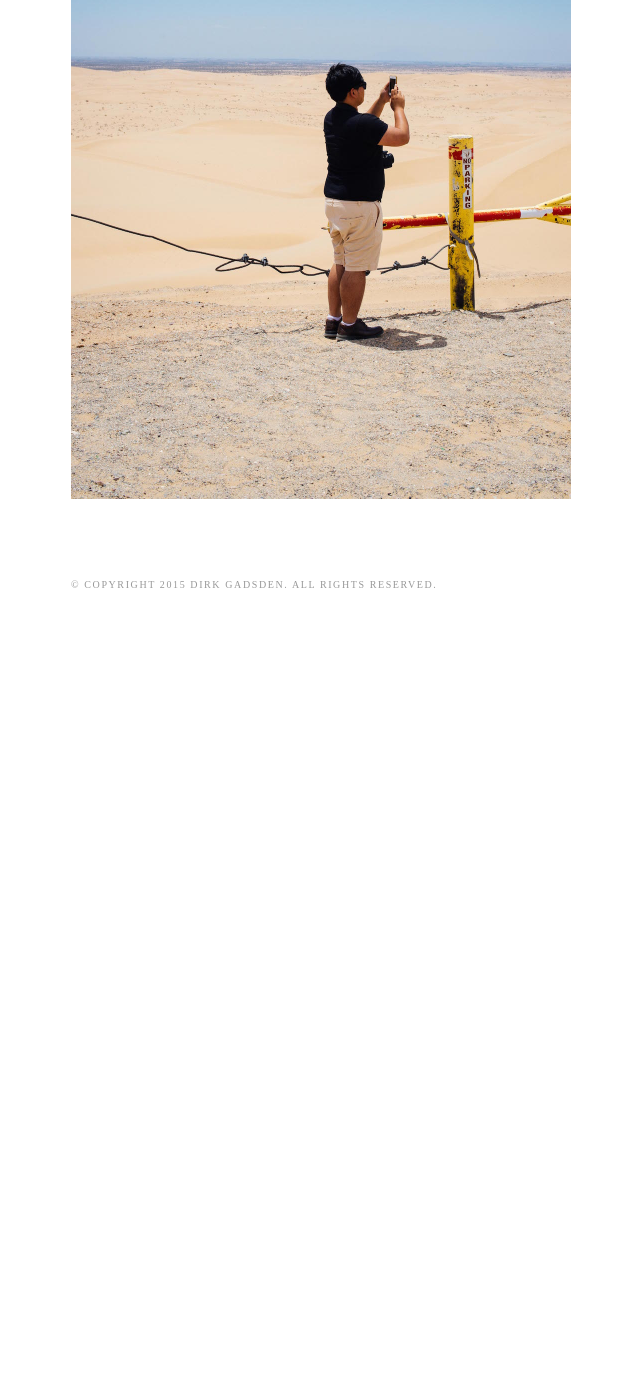
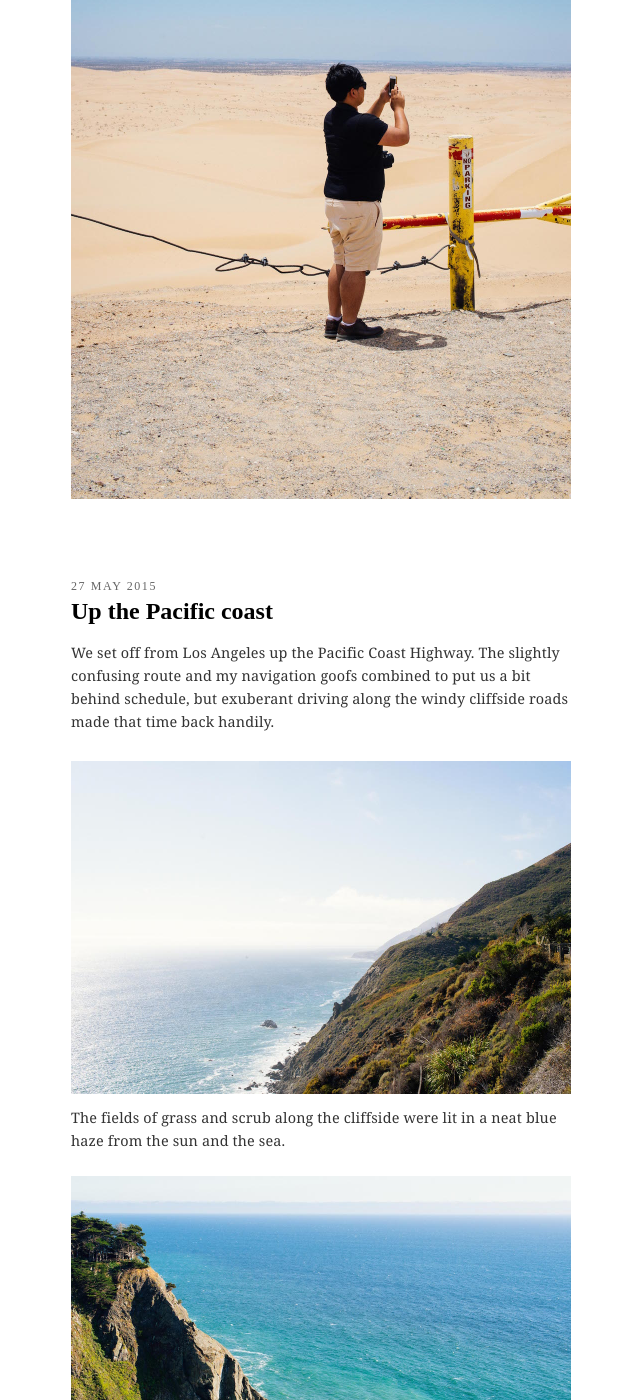
Before and after one commit to dirk/dirk.to, a Jekyll site: the page built from 2015/journey-west.html, in a window 1280 px wide and 1400 px high, scrolled down 17950 px. Shown: the whole window, without its empty margins (319-959 px from the left). Built offline with Jekyll 4.4.1, drawn with Linux system fonts in a browser that asks for light colours; Markdown is read by kramdown in place of the engine named in the settings; comment, search, counter and statistics services are not loaded; before the commit the page ends 18580 px from its top, so only the background shows below that; some of the changed text lies outside the part shown.

Commit message:
Add entry for 27 May 2015

```diff
--- a/2015/journey-west.html
+++ b/2015/journey-west.html
@@ -215,6 +215,34 @@ title: The journey west
           <p class="jw-photo"><img src="images/26-dunes-4.jpg" /></p>
         </div>
 
+        <div class="jw-day">
+          <h3 class="jw-day-heading">27 May 2015</h3>
+          <h4 class="jw-day-subheading">Up the Pacific coast</h4>
+          <p class="jw-summary">
+            We set off from Los Angeles up the Pacific Coast Highway.
+            The slightly confusing route and my navigation goofs combined
+            to put us a bit behind schedule, but exuberant driving along
+            the windy cliffside roads made that time back handily.
+          </p>
+          <p class="jw-photo"><img src="images/27-coast-1.jpg" /></p>
+          <p>
+            The fields of grass and scrub along the cliffside were lit in a
+            neat blue haze from the sun and the sea.
+          </p>
+          <p class="jw-photo"><img src="images/27-coast-2.jpg" /></p>
+          <p>The rocks and greenery had an incredible vibrancy in the light.</p>
+          <p class="jw-photo"><img src="images/27-coast-3.jpg" /></p>
+          <p>Pulled off from the road for pictures.</p>
+          <p class="jw-photo"><img src="images/27-carmel-1.jpg" /></p>
+          <p class="jw-photo"><img src="images/27-carmel-2.jpg" /></p>
+          <p>
+            We arrived at Carmel-by-the-Sea in the early evening. Thankfully
+            there was enough light left to walk down the hill to the beach.
+            The sand there was surprisingly white, and the overcast skies
+            gave a cool leaden light to the shore.
+          </p>
+        </div>
+
       </div><!--/.journey-west-->
 
       <div class="jw-footer">
```
Also changed, not shown: 2015/images/27-carmel-1.jpg (added), 2015/images/27-carmel-2.jpg (added), 2015/images/27-coast-1.jpg (added), 2015/images/27-coast-2.jpg (added), 2015/images/27-coast-3.jpg (added).
